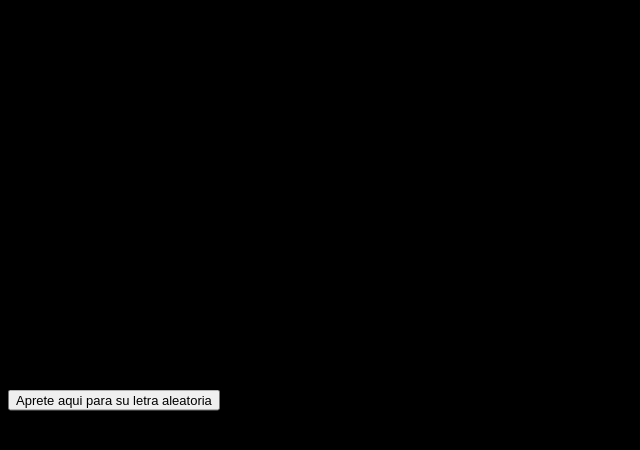
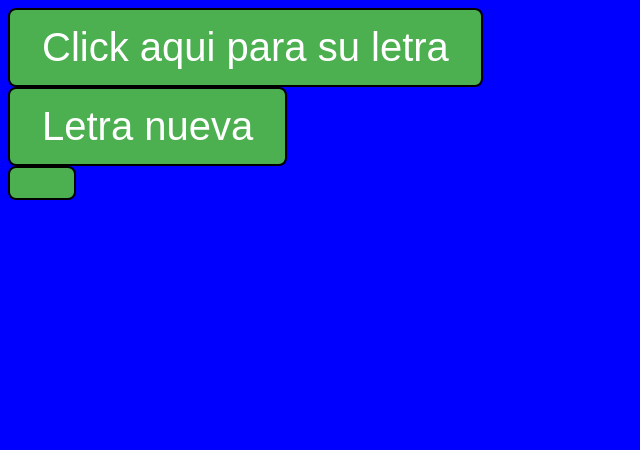
Before and after one commit to santismith/pagina-letra-random, a plain HTML site: page index.html in a window 1280 px wide. Shown: the whole page, without its empty margins (0-640 px from the left). Drawn offline with Linux system fonts and the light colour scheme.

Commit message:
agregando funcionalidades

```diff
--- a/app.js
+++ b/app.js
@@ -1,12 +1,24 @@
-
-let letraAleatoria = 'A';
 
 
-letraRandom = function() {
+letraQuery = document.querySelector('.letra');
 
+
+
+const letraRandom = function() {
+    let caracteres = "ABCDEFGHIJKLMNOPQRSTUVWXYZ"
+    let letra
+    letra =  caracteres.charAt(Math.floor(Math.random()*26))
+
+    return letra
 }
 
 
-document.getElementById('boton0').addEventListener("click", function() {
+    document.getElementById('boton0').addEventListener("click", function() {
+        letraQuery.textContent += letraRandom()
+    })
 
-})
+
+    document.getElementById('boton1').addEventListener("click",function(){
+        letraQuery.textContent = ''
+
+    })
--- a/index.html
+++ b/index.html
@@ -10,10 +10,19 @@
 </head>
 <body>
     <div class = "boton">
+        <button id ="boton0">Click aqui para su letra </button>
+    </div>
 
-        <button id ="boton0">Aprete aqui para su letra aleatoria</button>
+    <div class ="botonNuevaLetra">
+        <button id = "boton1">Letra nueva</button>
+    </div>
 
-    </div>
+    <div class= "letra">
+
+   </div>
+
+
+
     <script src="app.js"></script>
 </body>
 </html>
--- a/styles.css
+++ b/styles.css
@@ -1,18 +1,35 @@
+
+
 button{
-    font-size: small;
+    background-color: #4CAF50; /* Green */
+    border: 2px solid black;
+    color: white;
+    padding: 15px 32px;
     text-align: center;
-}
+    text-decoration: none;
+    display: inline-block;
+    font-size: 40px;
+    border-radius: 8px;
+    transition-duration: 0.4s;
+  }
 
-.boton{
-    margin: 0;
-    position: absolute;
-    top: 50%;
-    -ms-transform: translateY(-50%);
-    transform: translateY(-50%);
+button:hover{
+    background-color: #3e8e41;
 }
 
 
 
+.letra{
+    background-color: #4CAF50;
+    border:2px solid black;
+    padding: 15px 32px;
+    text-align: center;
+    display: inline-block;
+    border-radius: 8px;
+    font-size: 40px;
+}
+
+
 body{
-    background-color: black;
+    background-color: blue;
 }
```
